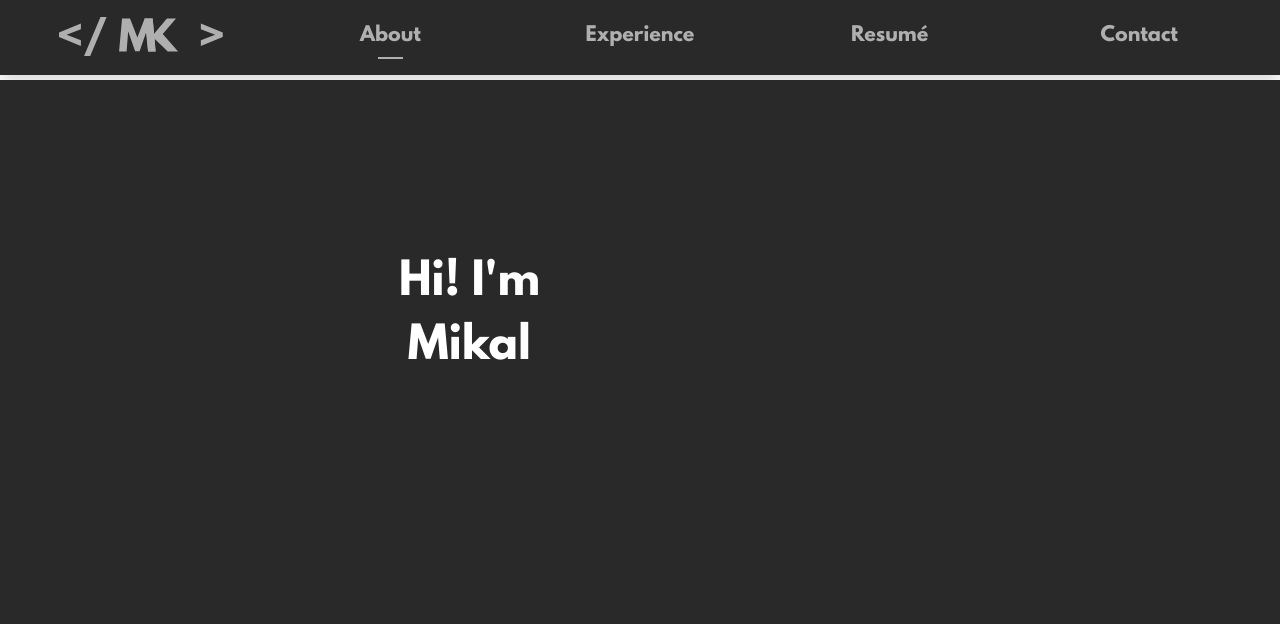
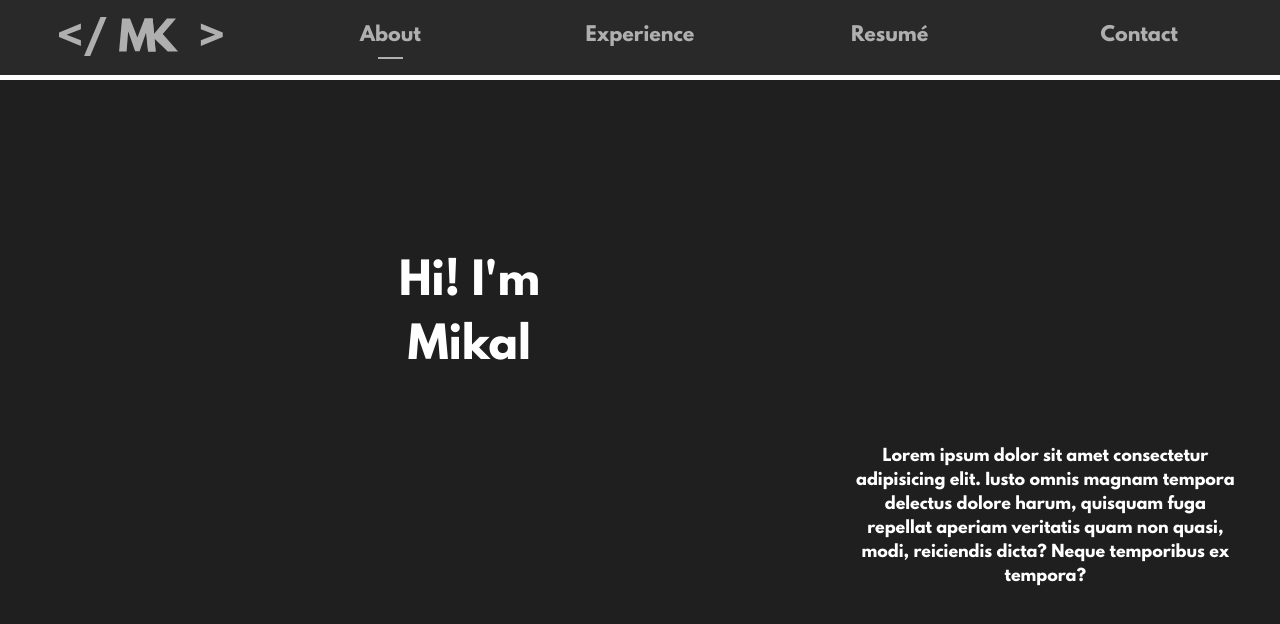
Before and after one commit to MrJacobEisner/MikalsPortfolio, a React (Create React App) app: page / in a window 1280 px wide. Shown: the top 624 px of the page. Built offline with nearby package versions, Linux system fonts and the light colour scheme.

Commit message:
better fade, WIP intro blurb

```diff
--- a/src/App.scss
+++ b/src/App.scss
@@ -24,9 +24,10 @@
 
 #mainBody {
     grid-row: 2;
-    background-color: rgba(41, 41, 41, 1);
+    background-color: $dark-grey;
     display: grid;
     grid-template-columns: repeat(3, 1fr);
+    grid-template-rows: repeat(10, 1fr);
     height: 100%;
     width: 100%;
 }
@@ -34,12 +35,13 @@
 
 .nav-bar {
     grid-row: 1;
+    padding: 30%;
     float: left;
     resize: none;
     display: grid;
     grid-template-columns: repeat(5, 1fr);
     grid-template-rows: 95% 5%;
-    background-color: rgba(41, 41, 41, 1);
+    background-color: $light-grey;
     align-items: center;
     min-height: 75px;
     height: 10%;
@@ -83,21 +85,28 @@
     text-align: center;
     margin-top: 20%;
     margin-left: 10%;
+    // margin-left: auto;
     grid-column-start: 1;
     grid-column-end: 3;
     display: grid;
     grid-template-rows: 1;
     grid-template-columns: repeat(3, 1fr);
     font-size: 270%;
-    color: $font-grey;
+    color: $font-dark-grey;
 }
 
 #endingGreeting{
-    transition: opacity 0.5s;
+    transition: opacity calc($greeting-fade-time / 2);
     text-align: left;
 }
 
 #beginingGreeting{
-    transition: opacity 0.5s;
+    transition: opacity calc($greeting-fade-time / 2);
     text-align: right;
 }
+
+.intro-p {
+    grid-row: 4;
+    grid-column: 3;
+    margin-right: 10%;
+}
--- a/src/App.tsx
+++ b/src/App.tsx
@@ -11,7 +11,7 @@ function App() {
 
     return (
         <div className="App">
-            <div className="nav-bar shadow p-3 mb-5 w-100">
+            <div className="nav-bar p-3">
                 <Logo className="logo" />
                 <div className="nav-item white-highlight" onClick={() => animations.moveIndicator(1)}>
                     About
@@ -27,13 +27,18 @@ function App() {
                 </div>
                 <hr id="indicator" className="nav-item white-highlight"></hr>
             </div>
-            <div id="mainBody">
+            {/* <div id="mainBody"> */}
+            <main id="mainBody">
                 <div className="greeting">
                     <span id="beginingGreeting"></span>
                     <span style={{ color: "white" }}>Hi! I'm Mikal</span>
                     <span id="endingGreeting"></span>
                 </div>
-            </div>
+                <p className="intro-p">
+                    Lorem ipsum dolor sit amet consectetur adipisicing elit. Iusto omnis magnam tempora delectus dolore harum, quisquam fuga repellat aperiam veritatis quam non quasi, modi, reiciendis dicta? Neque temporibus ex tempora?
+                </p>
+            </main>
+            {/* </div> */}
         </div>
     );
 }
--- a/src/animations.ts
+++ b/src/animations.ts
@@ -21,6 +21,7 @@ export function changeText() {
         [`echo '<p>`, `</p>';`],
         [`print("`, `")`],
         [`MsgBox("`, `")`],
+        [`echo `, ``],
     ];
     let greeting_num: number = Math.floor(Math.random() * greetings.length);
     let greeting: string[] = greetings[greeting_num];
@@ -35,6 +36,6 @@ export function changeText() {
         begining_greeting?.classList.remove("fade");
         ending_greeting?.classList.remove("fade");
 
-    }, 500)
+    }, 2500)
     return;
 }
--- a/src/variables.scss
+++ b/src/variables.scss
@@ -1,2 +1,6 @@
+$hover-fade-time: 0.7s;
+$greeting-fade-time: 5s;
 $font-grey: rgb(175, 175, 175);
-$hover-fade-time: 0.7s
+$font-dark-grey:  rgb(81, 81, 81);
+$dark-grey: rgb(31, 31, 31);
+$light-grey: rgba(41, 41, 41, 1);
```
